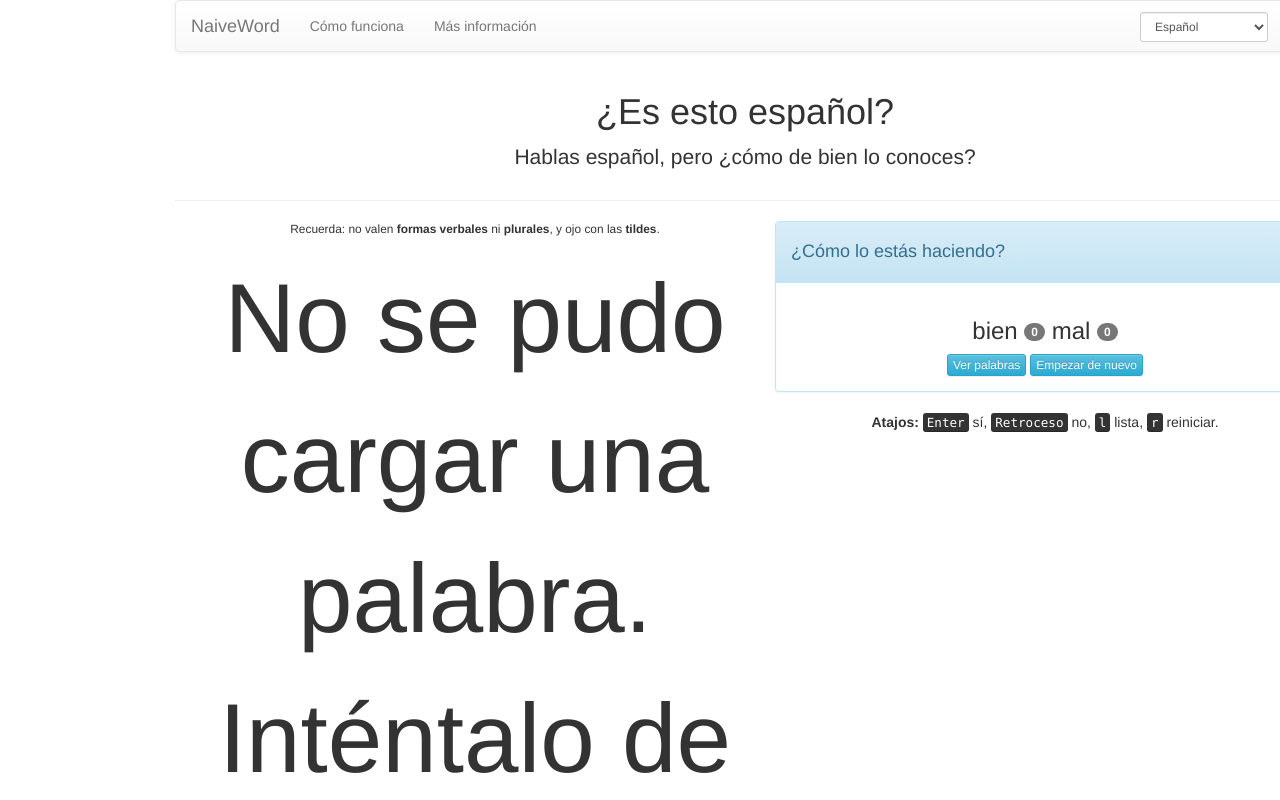
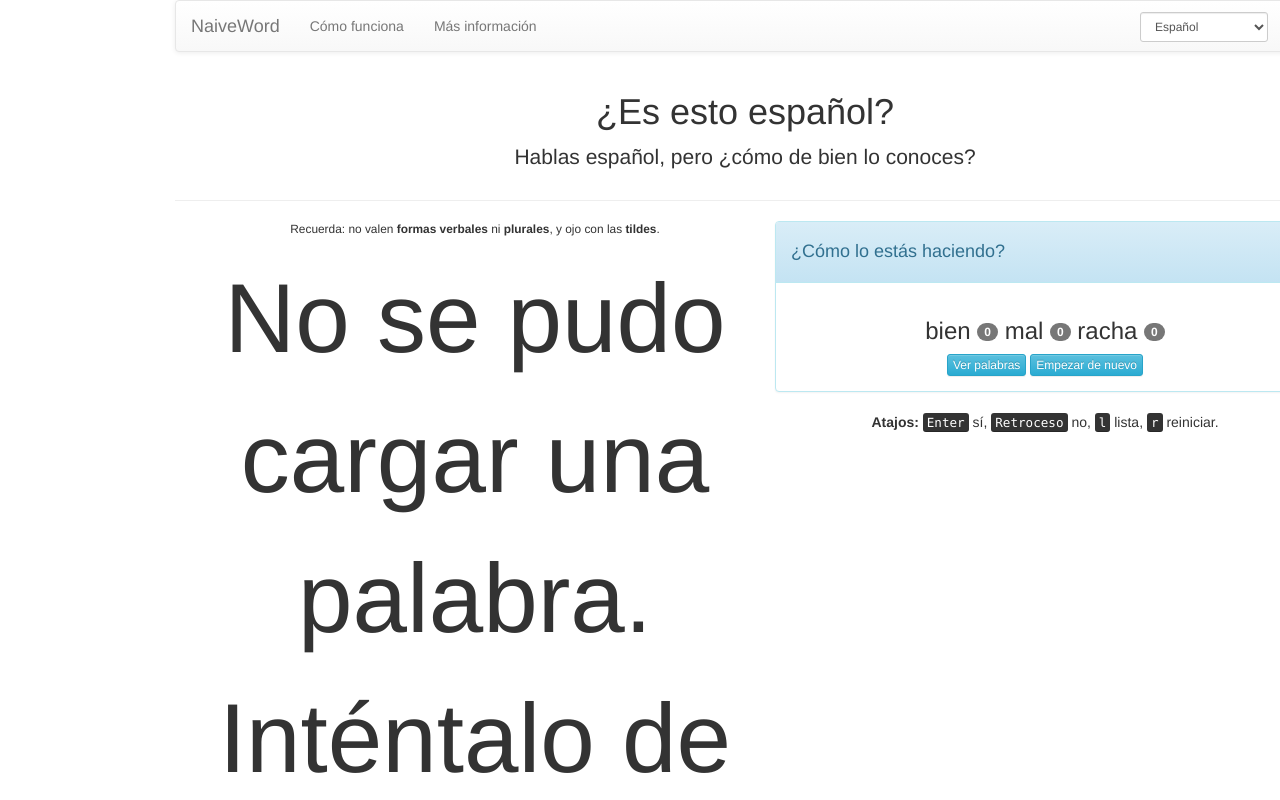
Before and after one commit to icases/naive, a website: page index.html in a window 1280 px wide. Shown: the top 800 px of the page. Drawn offline with nearby package versions, Linux system fonts and the light colour scheme; no server answers.

Commit message:
Persist scores and streaks per language

```diff
--- a/index.html
+++ b/index.html
@@ -70,7 +70,7 @@
 					      <h4 id="scoreTitle">¿Cómo lo estás haciendo?</h4>
 			 		</div>
 					<div class="panel-body text-center">
-						<h3><span id="correctLabel">bien</span> <span id='bien' class="badge">0 </span> <span id="incorrectLabel">mal</span> <span id='mal' class="badge">0 </span></h3>
+						<h3><span id="correctLabel">bien</span> <span id='bien' class="badge">0 </span> <span id="incorrectLabel">mal</span> <span id='mal' class="badge">0 </span> <span id="streakLabel">racha</span> <span id='streak' class="badge">0</span></h3>
 						<button type="button" class="btn btn-info btn-xs" data-toggle="collapse" href="#word_list" aria-expanded="false" aria-controls="word_list" id='toggleList'>Ver palabras</button>
 						<button type="button" class="btn btn-info btn-xs " id='restart'>Empezar de nuevo</button>
 			    	</div>
--- a/js/words.js
+++ b/js/words.js
@@ -2,6 +2,7 @@ var current_word;
 var current_real;
 var bien = 0;
 var mal = 0;
+var streak = 0;
 var lang = 'es';
 var translate = false;
 var wordListOpen = false;
@@ -19,7 +20,7 @@ var translations = {
         heading: '¿Es esto español?', intro: 'Hablas español, pero ¿cómo de bien lo conoces?',
         warning: 'Recuerda: no valen <strong>formas verbales</strong> ni <strong>plurales</strong>, y ojo con las <strong>tildes</strong>.',
         yes: 'Es una palabra real', no: 'Te la has inventado', newWord: 'Nueva palabra',
-        score: '¿Cómo lo estás haciendo?', correct: 'bien', incorrect: 'mal', showList: 'Ver palabras', hideList: 'Ocultar palabras', restart: 'Empezar de nuevo',
+        score: '¿Cómo lo estás haciendo?', correct: 'bien', incorrect: 'mal', streak: 'racha', showList: 'Ver palabras', hideList: 'Ocultar palabras', restart: 'Empezar de nuevo',
         loading: 'Cargando', loadError: 'No se pudo cargar una palabra. Inténtalo de nuevo.',
         good: '¡Bien!', sorry: '¡Lo siento!', realRight: 'Tienes razón. <b>{word}</b> es una palabra real.', fakeRight: 'Me has pillado. <b>{word}</b> no es una palabra real.', realWrong: 'Aunque no lo parezca, <b>{word}</b> es una palabra real.', fakeWrong: 'Lo siento. <b>{word}</b> no es una palabra real.',
         keyboard: '<b>Atajos:</b> <kbd>Enter</kbd> sí, <kbd>Retroceso</kbd> no, <kbd>l</kbd> lista, <kbd>r</kbd> reiniciar.'
@@ -29,7 +30,7 @@ var translations = {
         heading: 'Is this English?', intro: 'You speak English, but how well do you know it?',
         warning: 'Remember: <strong>verb forms</strong> and <strong>plurals</strong> do not count.',
         yes: 'It is a real word', no: 'You made it up', newWord: 'New word',
-        score: 'How are you doing?', correct: 'right', incorrect: 'wrong', showList: 'Show words', hideList: 'Hide words', restart: 'Start over',
+        score: 'How are you doing?', correct: 'right', incorrect: 'wrong', streak: 'streak', showList: 'Show words', hideList: 'Hide words', restart: 'Start over',
         loading: 'Loading', loadError: 'A word could not be loaded. Please try again.',
         good: 'Correct!', sorry: 'Sorry!', realRight: 'You are right. <b>{word}</b> is a real word.', fakeRight: 'You caught it. <b>{word}</b> is not a real word.', realWrong: 'Actually, <b>{word}</b> is a real word.', fakeWrong: 'Sorry. <b>{word}</b> is not a real word.',
         keyboard: '<b>Shortcuts:</b> <kbd>Enter</kbd> yes, <kbd>Backspace</kbd> no, <kbd>l</kbd> list, <kbd>r</kbd> restart.'
@@ -39,7 +40,7 @@ var translations = {
         heading: 'È italiano?', intro: 'Parli italiano, ma quanto lo conosci?',
         warning: 'Ricorda: le <strong>forme verbali</strong> e i <strong>plurali</strong> non valgono.',
         yes: 'È una parola vera', no: 'Te la sei inventata', newWord: 'Nuova parola',
-        score: 'Come sta andando?', correct: 'giuste', incorrect: 'sbagliate', showList: 'Mostra parole', hideList: 'Nascondi parole', restart: 'Ricomincia',
+        score: 'Come sta andando?', correct: 'giuste', incorrect: 'sbagliate', streak: 'serie', showList: 'Mostra parole', hideList: 'Nascondi parole', restart: 'Ricomincia',
         loading: 'Caricamento', loadError: 'Non è stato possibile caricare una parola. Riprova.',
         good: 'Bene!', sorry: 'Mi dispiace!', realRight: 'Hai ragione. <b>{word}</b> è una parola vera.', fakeRight: 'L’hai scoperta. <b>{word}</b> non è una parola vera.', realWrong: 'In realtà, <b>{word}</b> è una parola vera.', fakeWrong: 'Mi dispiace. <b>{word}</b> non è una parola vera.',
         keyboard: '<b>Scorciatoie:</b> <kbd>Invio</kbd> sì, <kbd>Backspace</kbd> no, <kbd>l</kbd> elenco, <kbd>r</kbd> ricomincia.'
@@ -49,7 +50,7 @@ var translations = {
         heading: 'Ist das Deutsch?', intro: 'Du sprichst Deutsch, aber wie gut kennst du es?',
         warning: 'Denk daran: <strong>Verbformen</strong> und <strong>Pluralformen</strong> zählen nicht.',
         yes: 'Das ist ein echtes Wort', no: 'Das hast du erfunden', newWord: 'Neues Wort',
-        score: 'Wie läuft es?', correct: 'richtig', incorrect: 'falsch', showList: 'Wörter zeigen', hideList: 'Wörter ausblenden', restart: 'Neu starten',
+        score: 'Wie läuft es?', correct: 'richtig', incorrect: 'falsch', streak: 'Serie', showList: 'Wörter zeigen', hideList: 'Wörter ausblenden', restart: 'Neu starten',
         loading: 'Wird geladen', loadError: 'Ein Wort konnte nicht geladen werden. Bitte versuche es erneut.',
         good: 'Richtig!', sorry: 'Schade!', realRight: 'Du hast recht. <b>{word}</b> ist ein echtes Wort.', fakeRight: 'Gut erkannt. <b>{word}</b> ist kein echtes Wort.', realWrong: 'Tatsächlich ist <b>{word}</b> ein echtes Wort.', fakeWrong: 'Schade. <b>{word}</b> ist kein echtes Wort.',
         keyboard: '<b>Tastenkürzel:</b> <kbd>Enter</kbd> ja, <kbd>Rücktaste</kbd> nein, <kbd>l</kbd> Liste, <kbd>r</kbd> neu starten.'
@@ -58,12 +59,12 @@ var translations = {
 
 $(function() {
     getLang();
+    restoreScore();
     applyTranslations();
     load_word();
 
     $('#result').hide();
-    $('#bien').text(bien);
-    $('#mal').text(mal);
+    updateScore();
 
     $('#yes').click(function() { check_reply(true); });
     $('#no').click(function() { check_reply(false); });
@@ -108,6 +109,7 @@ function applyTranslations() {
     $('#scoreTitle').text(copy.score);
     $('#correctLabel').text(copy.correct);
     $('#incorrectLabel').text(copy.incorrect);
+    $('#streakLabel').text(copy.streak);
     $('#restart').text(copy.restart);
     $('#keyboardHelp').html(copy.keyboard);
     updateWordListButton();
@@ -129,10 +131,43 @@ function restart() {
     wordListOpen = false;
     bien = 0;
     mal = 0;
+    streak = 0;
+    saveScore();
+    updateScore();
+    updateWordListButton();
+    new_word();
+}
+
+function scoreKey() {
+    return 'naiveword:score:' + lang;
+}
+
+function restoreScore() {
+    try {
+        var saved = JSON.parse(window.localStorage.getItem(scoreKey()));
+        if (!saved) return;
+        bien = Number.isSafeInteger(saved.correct) && saved.correct >= 0 ? saved.correct : 0;
+        mal = Number.isSafeInteger(saved.incorrect) && saved.incorrect >= 0 ? saved.incorrect : 0;
+        streak = Number.isSafeInteger(saved.streak) && saved.streak >= 0 ? saved.streak : 0;
+    } catch (_) {
+        bien = 0;
+        mal = 0;
+        streak = 0;
+    }
+}
+
+function saveScore() {
+    try {
+        window.localStorage.setItem(scoreKey(), JSON.stringify({ correct: bien, incorrect: mal, streak: streak }));
+    } catch (_) {
+        // The game remains usable when browser storage is unavailable.
+    }
+}
+
+function updateScore() {
     $('#bien').text(bien);
     $('#mal').text(mal);
-    updateWordListButton();
-    new_word();
+    $('#streak').text(streak);
 }
 
 function load_word() {
@@ -186,15 +221,17 @@ function check_reply(answer) {
         $('#exclama').text(copy.good);
         $('#mensaje').html(message(current_real ? copy.realRight : copy.fakeRight));
         bien++;
-        $('#bien').text(bien);
+        streak++;
         add_to_list('correct');
     } else {
         $('#exclama').text(copy.sorry);
         $('#mensaje').html(message(current_real ? copy.realWrong : copy.fakeWrong));
         mal++;
-        $('#mal').text(mal);
+        streak = 0;
         add_to_list('incorrect');
     }
+    saveScore();
+    updateScore();
     $('#result').show();
 }
 
```
Also changed, not shown: test/server.test.mjs (+1 -0 lines).
